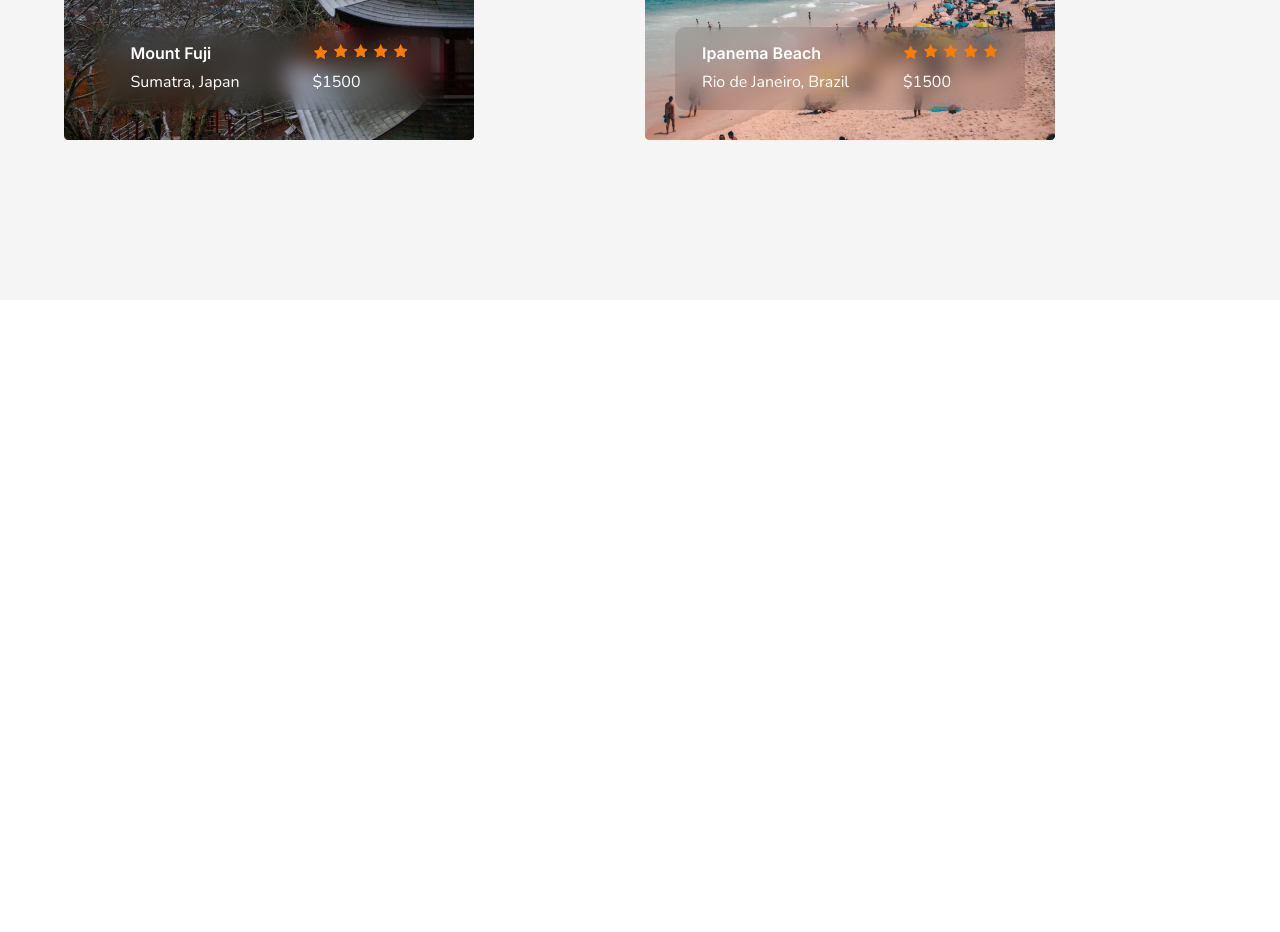
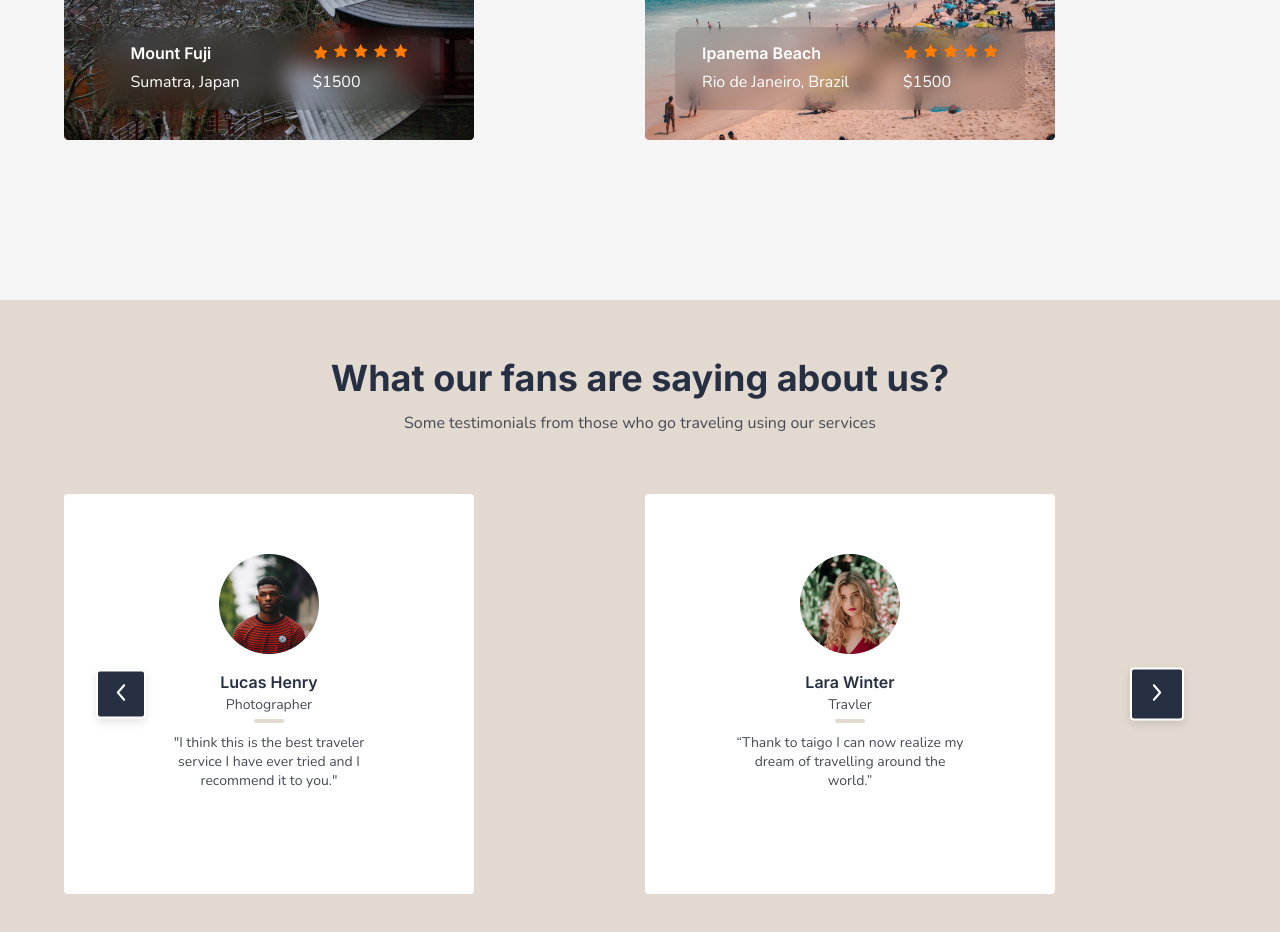
Before and after one commit to ExpertMicro/OGStudio-responsive-travel-website, a website built with Parcel: page index.html in a window 1280 px wide. Shown: the part 2766-3698 px from the top of the page. Before the commit the page ends 3066 px from the top, so only its background shows below. Built offline with nearby package versions, Linux system fonts and the light colour scheme; files whose address does not match are found by name.

Commit message:
feito sessão testimonials

```diff
--- a/index.html
+++ b/index.html
@@ -316,6 +316,59 @@
 
       </div>
     </section>
+
+    <section class="bg-section-testimonials">
+      <div class="l-container">
+        <h3 class="section-testimonials__title">What our fans are saying about us?</h3>
+        <p class="section-testimonials__paragraph">Some testimonials from those who go traveling using our services</p>
+        <div class="l-carousel-testimonials">
+
+          <div class="glide-carousel-testimonials">
+            <div data-glide-el="track" class="glide__track">
+              <div class="glide__slides">
+
+                <div class="glide__slide">
+                  <div class="card-testimonials">
+                    <img class="img-testimonials" src="img/lucas-png.png" alt="Lucas testimonials">
+                    <span class="card-testimonials__name">Lucas Henry</span>
+                    <span class="card-testimonials__profession">Photographer</span>
+                    <p class="testimonials">"I think this is the best traveler service I have ever tried and I recommend it to you."</p>
+                  </div>
+                </div>
+
+                <div class="glide__slide">
+                  <div class="card-testimonials">
+                    <img class="img-testimonials" src="img//lara-png.png" alt="Lara testimonials">
+                    <span class="card-testimonials__name">Lara Winter</span>
+                    <span class="card-testimonials__profession">Travler</span>
+                    <p class="testimonials">“Thank to taigo I can now realize my dream of travelling around the world.”</p>
+                  </div>
+                </div>
+
+                <div class="glide__slide">
+                  <div class="card-testimonials">
+                    <img class="img-testimonials" src="img/jessica-png.png" alt="Jessica testimonials">
+                    <span class="card-testimonials__name">Jessica Ross</span>
+                    <span class="card-testimonials__profession">Travler</span>
+                    <p class="testimonials">“Trivago helps me a lot in finding interesting tourist destinations.”</p>
+                  </div>
+                </div>
+              </div>
+            </div>
+
+            <div class="glide__arrows" data-glide-el="controls">
+              <button class="glide__arrow glide__arrow--left" data-glide-dir="<">
+                <img src="img/arrow-left-white.svg" alt="Arrow left">
+              </button>
+              <button class="glide__arrow glide__arrow--right" data-glide-dir=">">
+                <img src="img/arrow-right-svg.svg" alt="arrow right">
+              </button>
+            </div>
+          </div>
+        </div>
+      </div>
+    </section>
+
     <script src="node_modules/@glidejs/glide/dist/glide.min.js"></script>
   <script type="module" src="/js/glide.js"></script>
   </body>
--- a/js/glide.js
+++ b/js/glide.js
@@ -13,4 +13,4 @@ const config = {
 }
 
 new Glide(".glide", config).mount();
-//new Glide(".glide-carousel-testimonials", config).mount();
+new Glide(".glide-carousel-testimonials", config).mount();
--- /dev/null
+++ b/sass/layout/_section-testimonials.scss
@@ -0,0 +1,66 @@
+.bg-section-testimonials {
+  background: $bg-color-section-testimonials;
+  padding-bottom: 120px;
+}
+
+.section-testimonials__title {
+  @include inter(36);
+  text-align: center;
+  padding-top: 60px;
+  margin-bottom: 16px;
+}
+
+.section-testimonials__paragraph {
+  @include nunito(16, normal);
+  text-align: center;
+  margin-bottom: 60px;
+}
+
+.l-carousel-testimonials {
+  position: relative;
+}
+
+.card-testimonials {
+  max-width: 410px;
+  height: 400px;
+  background: white;
+  border-radius: 4px;
+}
+
+.img-testimonials {
+  display: block;
+  margin: 0 auto;
+  padding-top: 60px;
+}
+
+.card-testimonials__name {
+  display: block;
+  @include inter(16);
+  margin-top: 20px;
+  margin-bottom: 5px;
+  text-align: center;
+}
+
+.card-testimonials__profession {
+  display: block;
+  @include nunito(14, normal);
+  text-align: center;
+  margin-bottom: 10px;
+}
+.card-testimonials__profession::after {
+  content: "";
+  display: block;
+  width: 30px;
+  height: 4px;
+  background: #e2d9d0;
+  border-radius: 4px;
+  margin: 0 auto;
+  margin-top: 5px;
+}
+
+.testimonials {
+  @include nunito(14, normal);
+  text-align: center;
+  max-width: 235px;
+  margin: 0 auto;
+}
--- a/sass/style.scss
+++ b/sass/style.scss
@@ -48,6 +48,7 @@
 @import "layout/section-advantages";
 @import "layout/section-destination";
 @import "layout/section-suggested-location";
+@import "layout/section-testimonials";
 // ==========================================================================
 
 
```
